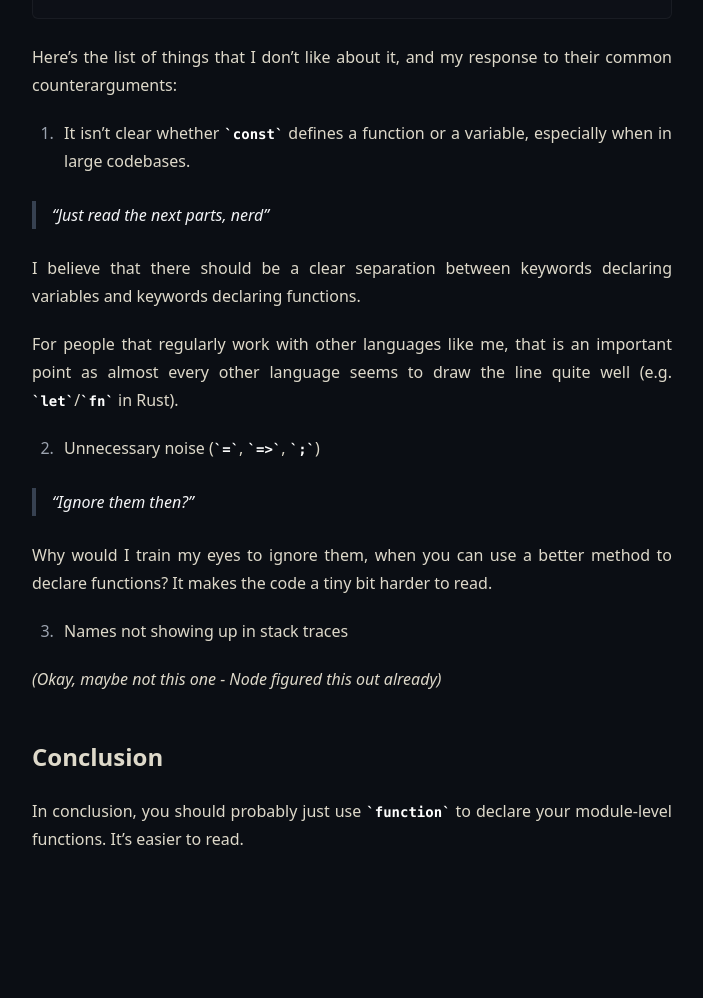
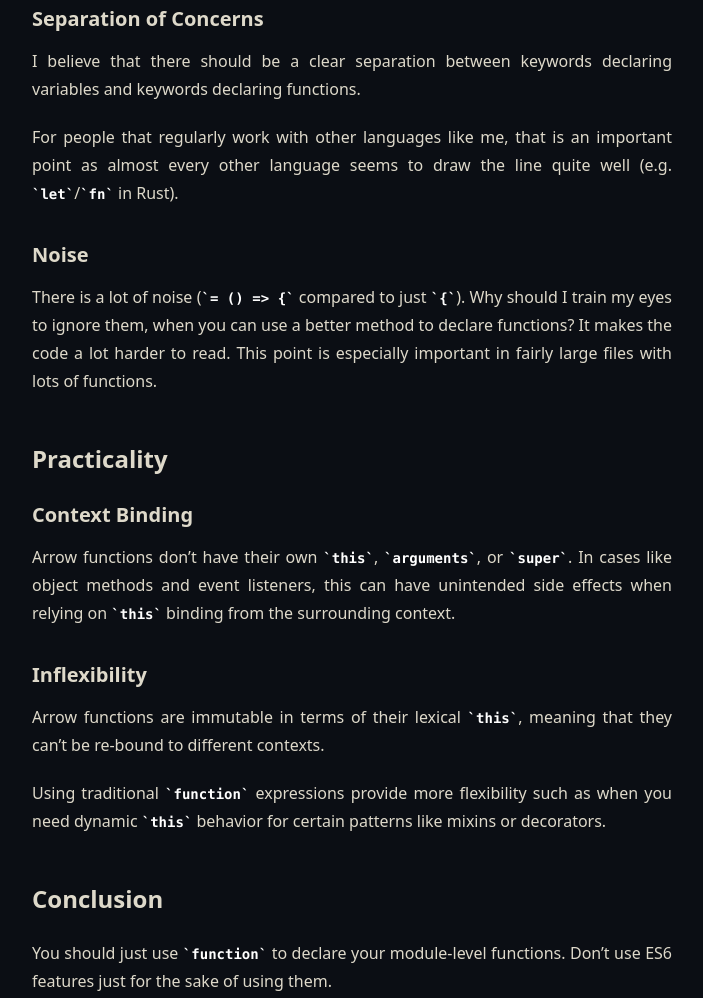
Before and after one commit to interrrp/interrrp.github.io, an Astro site: page /posts/function-or-variable in a window 1280 px wide. Shown: the part 1673-2671 px from the top of the page, without its empty margins (288-991 px from the left). Before the commit the page ends 2638 px from the top, so only its background shows below. Built offline with nearby package versions, Linux system fonts and the light colour scheme; Astro itself is replaced by a stand-in of ours; a script that the page names is missing.

Commit message:
Refactor "Is This a Function or a Variable?"

````diff
--- a/src/content/blog/function-or-variable.md
+++ b/src/content/blog/function-or-variable.md
@@ -14,10 +14,8 @@ const accomplish
 function accomplish
 ```
 
-"But int, you can't possibly be serious! The former obviously declares a
-variable because it says `const`; this is basic JavaScript!"
-
-Let me reveal the rest:
+Obviously, you would think the former with `const` declares a variable, right?
+Here's the rest:
 
 ```js
 const accomplish = (task) => {
@@ -29,12 +27,12 @@ function accomplish(task) {
 }
 ```
 
-"That's not fair, `const` was bait! `const` is generally used for variables-"
+Not cool, man.
 
-## You're right
+## Readability
 
-You're right. `const` _is_ for variables, yet some people insist on using it for
-everything. In my opinion, its usage is fine for callbacks and such, e.g.:
+`const` is for variables, yet some people insist on using it for functions. In
+my opinion, its usage is fine for callbacks and such, e.g.:
 
 ```tsx
 export default function ClickyButton() {
@@ -56,13 +54,7 @@ const ClickyButton = () => {
 };
 ```
 
-Here's the list of things that I don't like about it, and my response to their
-common counterarguments:
-
-1. It isn't clear whether `const` defines a function or a variable, especially
-   when in large codebases.
-
-> Just read the next parts, nerd
+### Separation of Concerns
 
 I believe that there should be a clear separation between keywords declaring
 variables and keywords declaring functions.
@@ -71,18 +63,30 @@ For people that regularly work with other languages like me, that is an
 important point as almost every other language seems to draw the line quite well
 (e.g. `let`/`fn` in Rust).
 
-2. Unnecessary noise (`=`, `=>`, `;`)
+### Noise
 
-> Ignore them then?
+There is a lot of noise (`= () => {` compared to just `{`). Why should I train
+my eyes to ignore them, when you can use a better method to declare functions?
+It makes the code a lot harder to read. This point is especially important in
+fairly large files with lots of functions.
 
-Why would I train my eyes to ignore them, when you can use a better method to
-declare functions? It makes the code a tiny bit harder to read.
+## Practicality
 
-3. Names not showing up in stack traces
+### Context Binding
 
-_(Okay, maybe not this one - Node figured this out already)_
+Arrow functions don't have their own `this`, `arguments`, or `super`. In cases
+like object methods and event listeners, this can have unintended side effects
+when relying on `this` binding from the surrounding context.
+
+### Inflexibility
+
+Arrow functions are immutable in terms of their lexical `this`, meaning that
+they can't be re-bound to different contexts.
+
+Using traditional `function` expressions provide more flexibility such as when
+you need dynamic `this` behavior for certain patterns like mixins or decorators.
 
 ## Conclusion
 
-In conclusion, you should probably just use `function` to declare your
-module-level functions. It's easier to read.
+You should just use `function` to declare your module-level functions. Don't use
+ES6 features just for the sake of using them.
````
